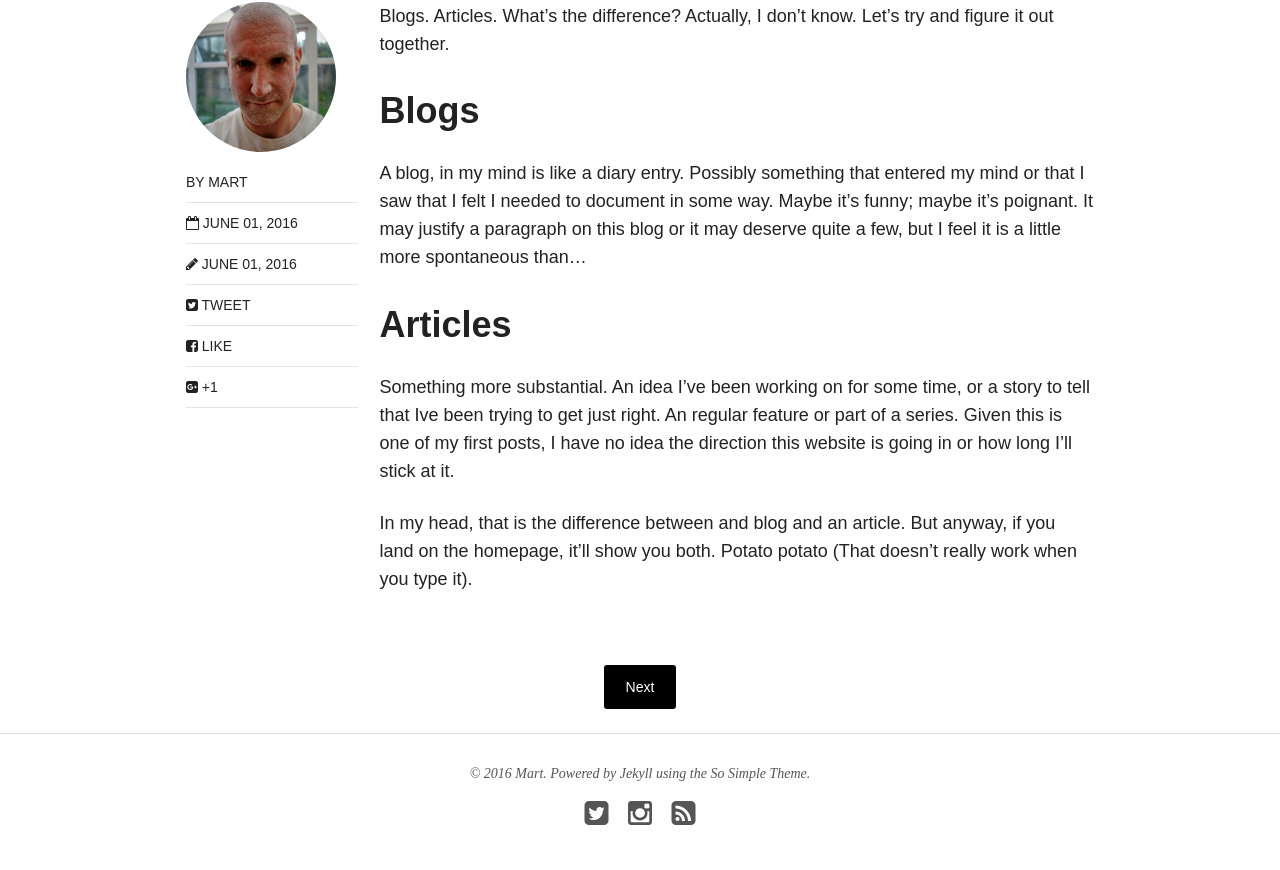
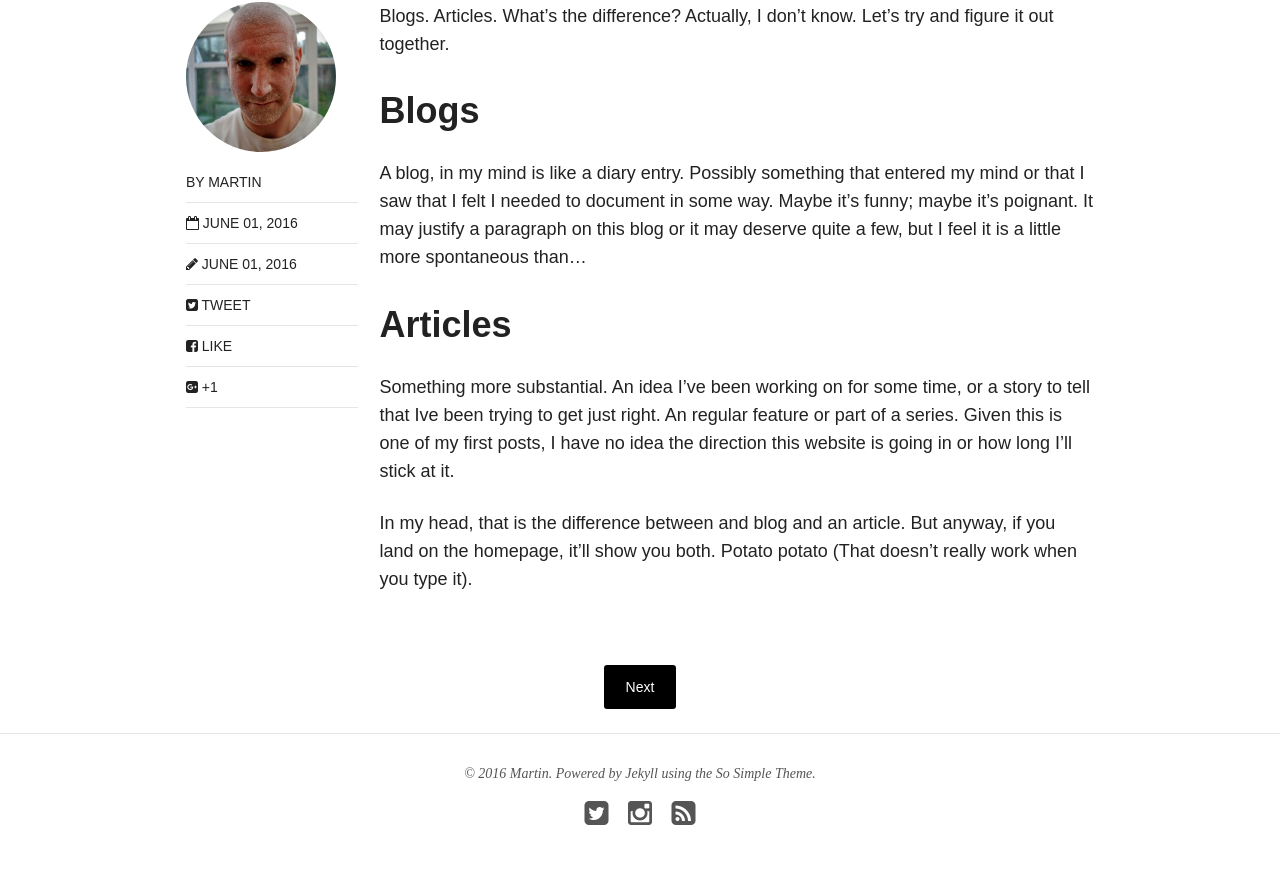
Before and after one commit to dawsneyland/dawsneyland.github.io, a Jekyll site: the page built from _posts/articles/2016-06-01-what-the-hell-is-an-article.md, in a window 1280 px wide. Shown: the part 626-1496 px from the top of the page. Built offline with Jekyll 4.4.1, drawn with Linux system fonts in a browser that asks for light colours; nearby versions of some CDN libraries.

Commit message:
Update _config.yml

```diff
--- a/_config.yml
+++ b/_config.yml
@@ -36,7 +36,7 @@ exclude: ["lib", "config.rb", "Capfile", "config", "log", "Rakefile", "Rakefile.
 
 # Site owner
 owner:
-  name: Mart
+  name: Martin
   avatar: dustsquare.jpg
   email: dawsneyland@gmail.com
   disqus-shortname:
```
